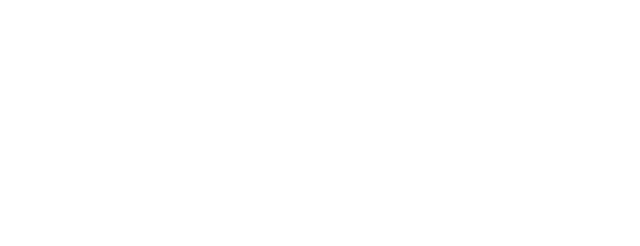
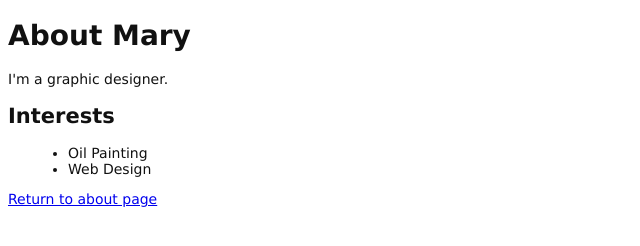
Before and after one commit to wrayaaron/my-git-repo, a plain HTML site: page about/mary.html in a window 1280 px wide. Shown: the whole page, without its empty margins (0-640 px from the left). Drawn offline with Linux system fonts and the light colour scheme.

Commit message:
Add bio page for Mary

```diff
--- a/about/mary.html
+++ b/about/mary.html
@@ -1 +1,20 @@
-<!-- Mary, please update your bio! -->
+<!DOCTYPE html>
+<html lang="en">
+	<head>
+		<title>About Mary</title>
+		<link rel="stylesheet" href="../style.css" />
+		<meta charset="utf-8" />
+	</head>
+	<body>
+		<h1>About Mary</h1>
+		<p>I'm a graphic designer.</p>
+
+		<h2>Interests</h2>
+		<ul>
+			<li>Oil Painting</li>
+			<li>Web Design</li>
+		</ul>
+
+		<p><a href="index.html">Return to about page</a></p>
+	</body>
+</html>
```
